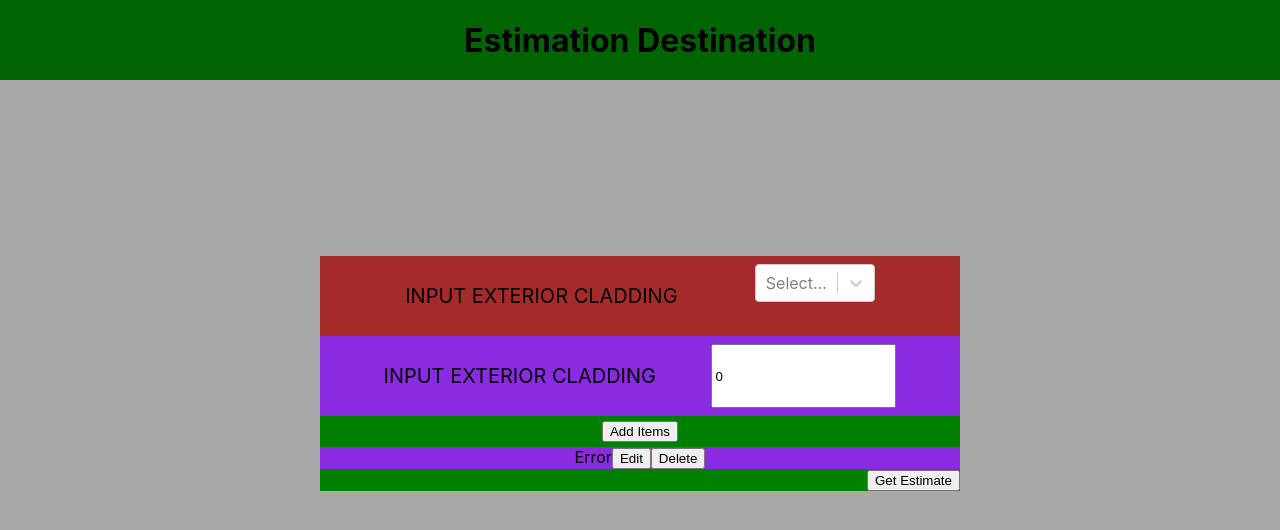
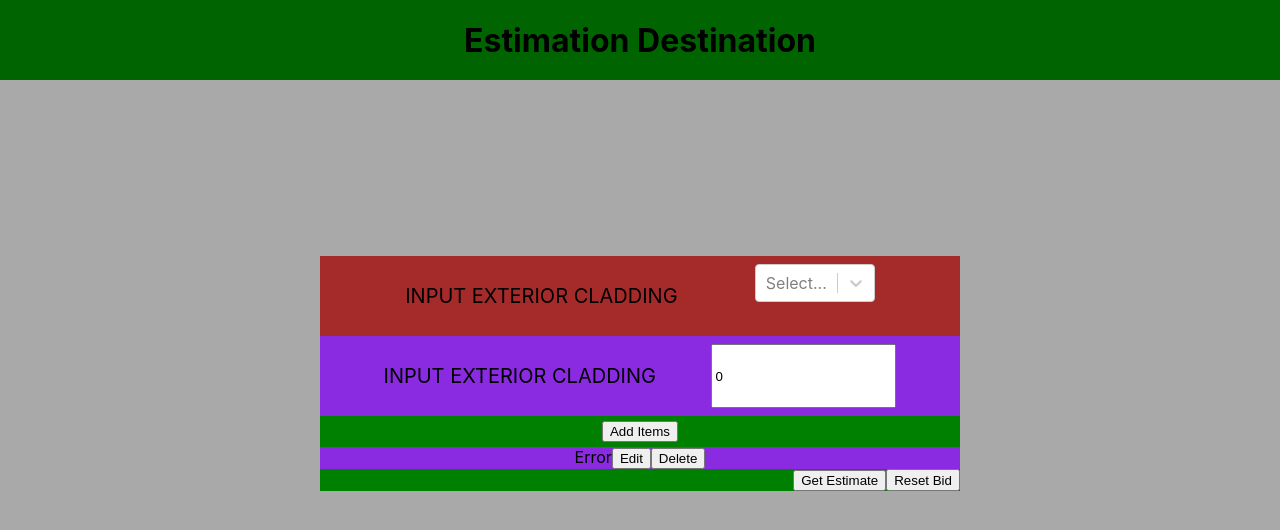
Before and after one commit to CS-1030-Estimation/CS-1030-Estimation-React, a React (Create React App) app: page / in a window 1280 px wide. Both pictures are taken after typing "Sample" into the empty fields and a click on the button "Add Items". Shown: the top 530 px of the page. Built offline with nearby package versions, Linux system fonts and the light colour scheme.

Commit message:
added a reset button

```diff
--- a/src/Componants/inputs/inputs.jsx
+++ b/src/Componants/inputs/inputs.jsx
@@ -16,6 +16,7 @@ export default class Inputs extends Component {
     ]
 
     this.state = {
+      //? I wanted display to act as a way to remove the get bid button but it didnt work that great so its not being used.
       display: false,
       key: 1,
       input: '',
@@ -100,6 +101,13 @@ export default class Inputs extends Component {
     })
   }
 
+  handleReset = () => {
+    this.setState({
+      material: [],
+      display: false
+  })
+}
+
   render(){
 
     const { select } = this.state;
@@ -134,6 +142,9 @@ export default class Inputs extends Component {
           {this.state.material.length > 0 &&
             <Estimate material={this.state.material} />
           }
+          {this.state.material.length > 0 &&
+            <button onClick={this.handleReset}>Reset Bid</button>
+          }
         </div>
       </div>
     )
```
